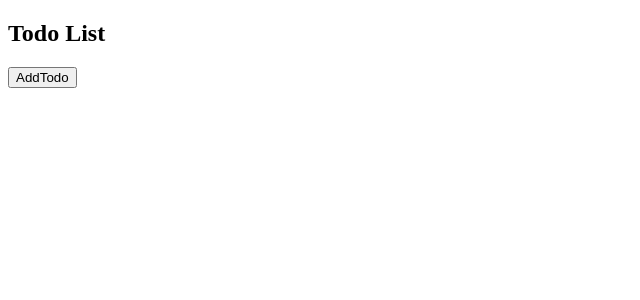
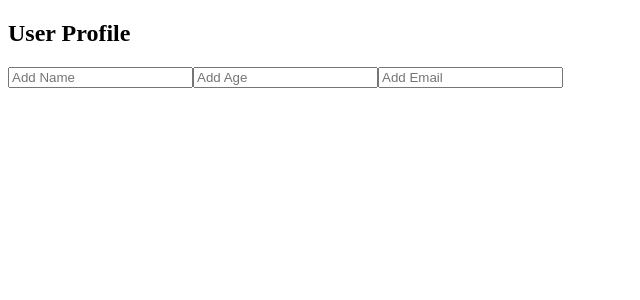
Before and after one commit to G1DY/ReactProjectsTS, a React (Vite) app in the folder reactTypescript/: page / in a window 1280 px wide. Shown: the top 300 px of the page, without its empty margins (0-640 px from the left). Built offline with nearby package versions, Linux system fonts and the light colour scheme.

Commit message:
useing a generic for userProfile in the useState hook

```diff
--- a/reactTypescript/src/App.tsx
+++ b/reactTypescript/src/App.tsx
@@ -1,9 +1,9 @@
-import Todos from "./Components/Todos/Todos";
+import UserProfile from "./Components/UserProfiles/userProfile";
 
 const App = () => {
   return (
     <div>
-      <Todos />
+      <UserProfile />
     </div>
   );
 };
--- /dev/null
+++ b/reactTypescript/src/Components/UserProfiles/UserProfile.tsx
@@ -0,0 +1,54 @@
+import { useState } from "react";
+
+interface UserProfile {
+  name: string;
+  age: number;
+  email: string;
+}
+
+const UserProfile = () => {
+  const [profile, setProfile] = useState<UserProfile>({
+    name: "",
+    age: 0,
+    email: "",
+  });
+
+  const updateName = (name: string) => {
+    setProfile((prevProfile) => ({ ...prevProfile, name }));
+  };
+
+  const updateAge = (age: string) => {
+    setProfile((prevProfile) => ({ ...prevProfile, age: Number(age) }));
+  };
+
+  const updateEmail = (email: string) => {
+    setProfile((prevProfile) => ({ ...prevProfile, email }));
+  };
+  return (
+    <div>
+      <h2>User Profile</h2>
+      <input
+        type="text"
+        name="name"
+        placeholder="Add Name"
+        value={profile.name}
+        onChange={(e) => updateName(e.target.value)}
+      />
+      <input
+        type="number"
+        name="age"
+        placeholder="Add Age"
+        value={profile.age > 0 ? profile.age : ""}
+        onChange={(e) => updateAge(e.target.value)}
+      />
+      <input
+        type="text"
+        name="email"
+        placeholder="Add Email"
+        value={profile.email}
+        onChange={(e) => updateEmail(e.target.value)}
+      />
+    </div>
+  );
+};
+export default UserProfile;
```
